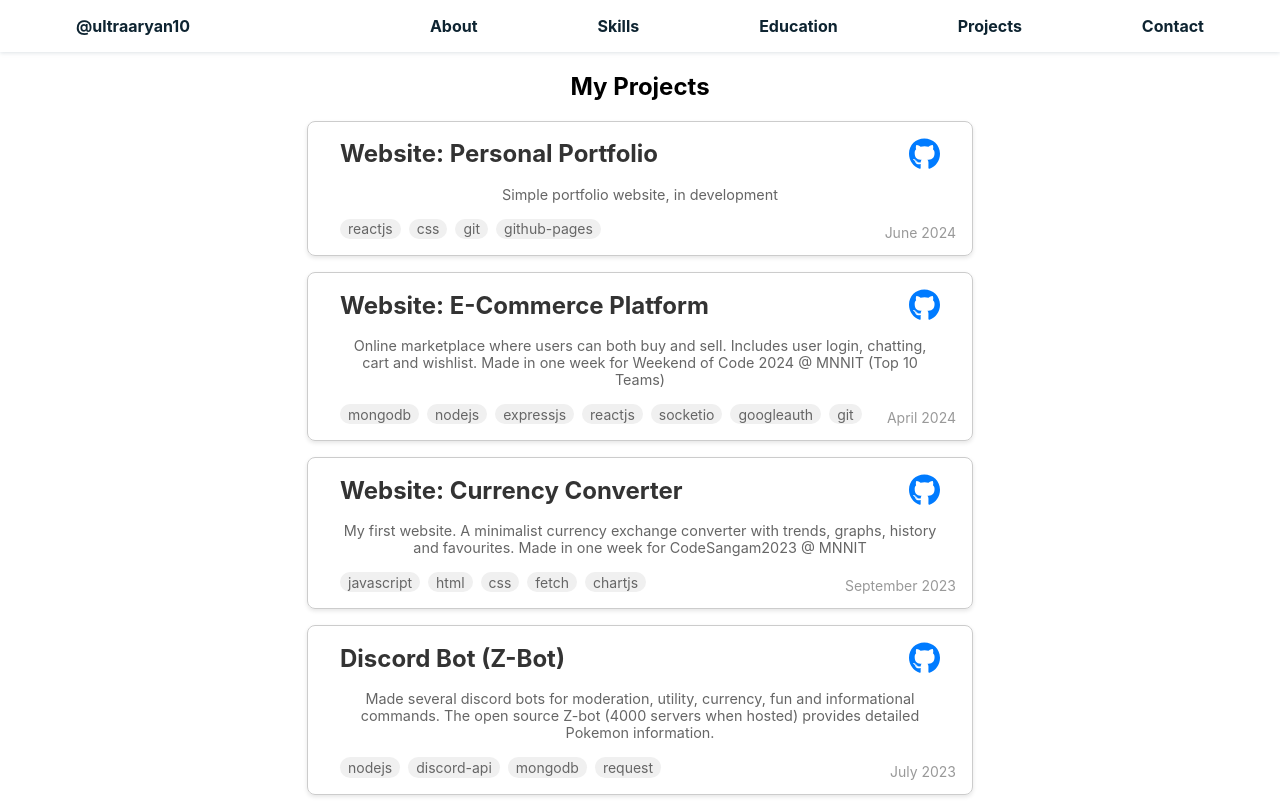
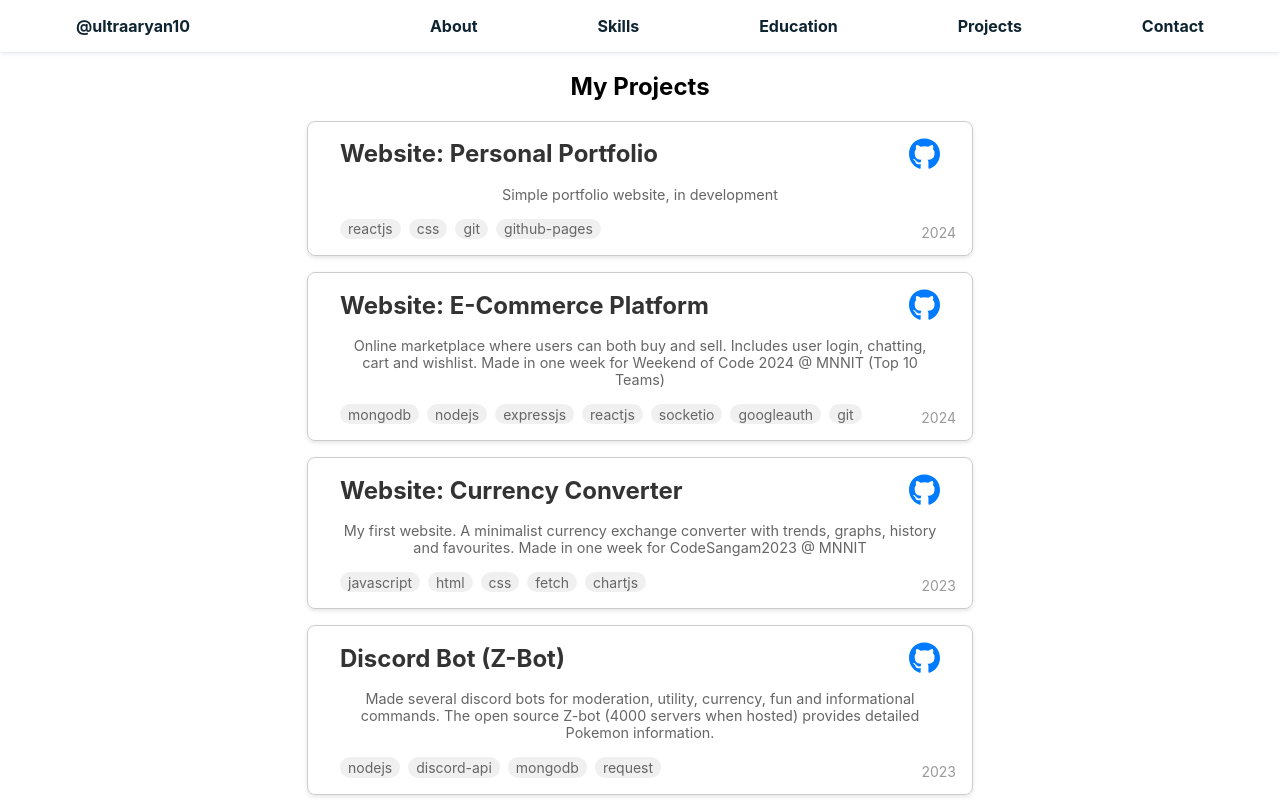
Before and after one commit to Aryan10/Aryan10.github.io, a React (Create React App) app: page /projects in a window 1280 px wide. Built offline with nearby package versions, Linux system fonts and the light colour scheme.

Commit message:
Updated time

```diff
--- a/src/components/data/projects.js
+++ b/src/components/data/projects.js
@@ -6,28 +6,28 @@ const projectList = [
         repoURL: github + "Aryan10/Aryan10.github.io",
         description: "Simple portfolio website, in development",
         techstack: ["reactjs", "css", "git", "github-pages"],
-        timeperiod: "June 2024",
+        timeperiod: "2024",
     },
     {
         title: "Website: E-Commerce Platform",
         repoURL: github + "Nishant040305/Vend-Ventures",
         description: "Online marketplace where users can both buy and sell. Includes user login, chatting, cart and wishlist. Made in one week for Weekend of Code 2024 @ MNNIT (Top 10 Teams)",
         techstack: ["mongodb", "nodejs", "expressjs", "reactjs", "socketio", "googleauth", "git"],
-        timeperiod: "April 2024",
+        timeperiod: "2024",
     },
     {
         title: 'Website: Currency Converter',
         repoURL: github + "Aryan10/SimpleCurrencyConverter",
         description: "My first website. A minimalist currency exchange converter with trends, graphs, history and favourites. Made in one week for CodeSangam2023 @ MNNIT",
         techstack: ["javascript", "html", "css", "fetch", "chartjs"],
-        timeperiod: "September 2023",
+        timeperiod: "2023",
     },
     {
         title: 'Discord Bot (Z-Bot)',
         repoURL: github + "Aryan10/Z-Bot",
         description: 'Made several discord bots for moderation, utility, currency, fun and informational commands. The open source Z-bot (4000 servers when hosted) provides detailed Pokemon information.',
         techstack: ["nodejs", "discord-api", "mongodb", "request"],
-        timeperiod: "July 2023",
+        timeperiod: "2023",
     },
 ];
 
```
